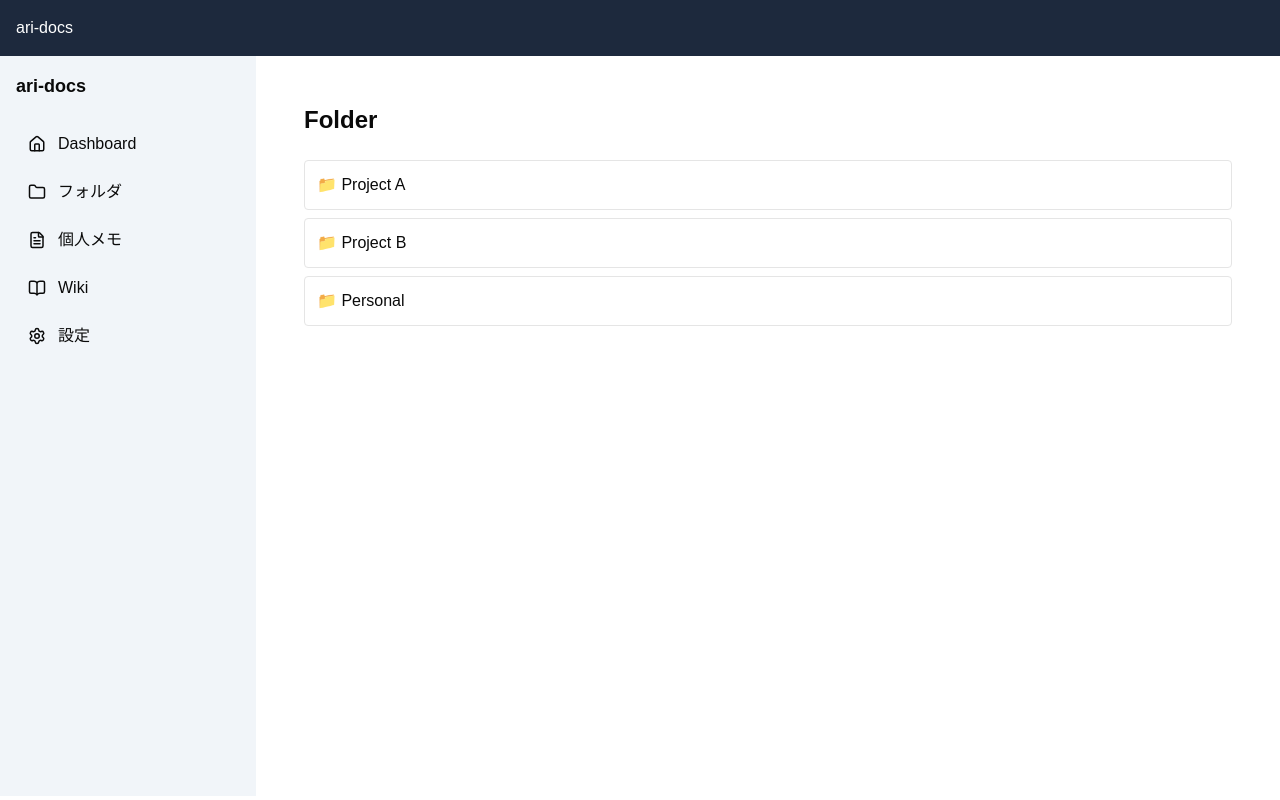
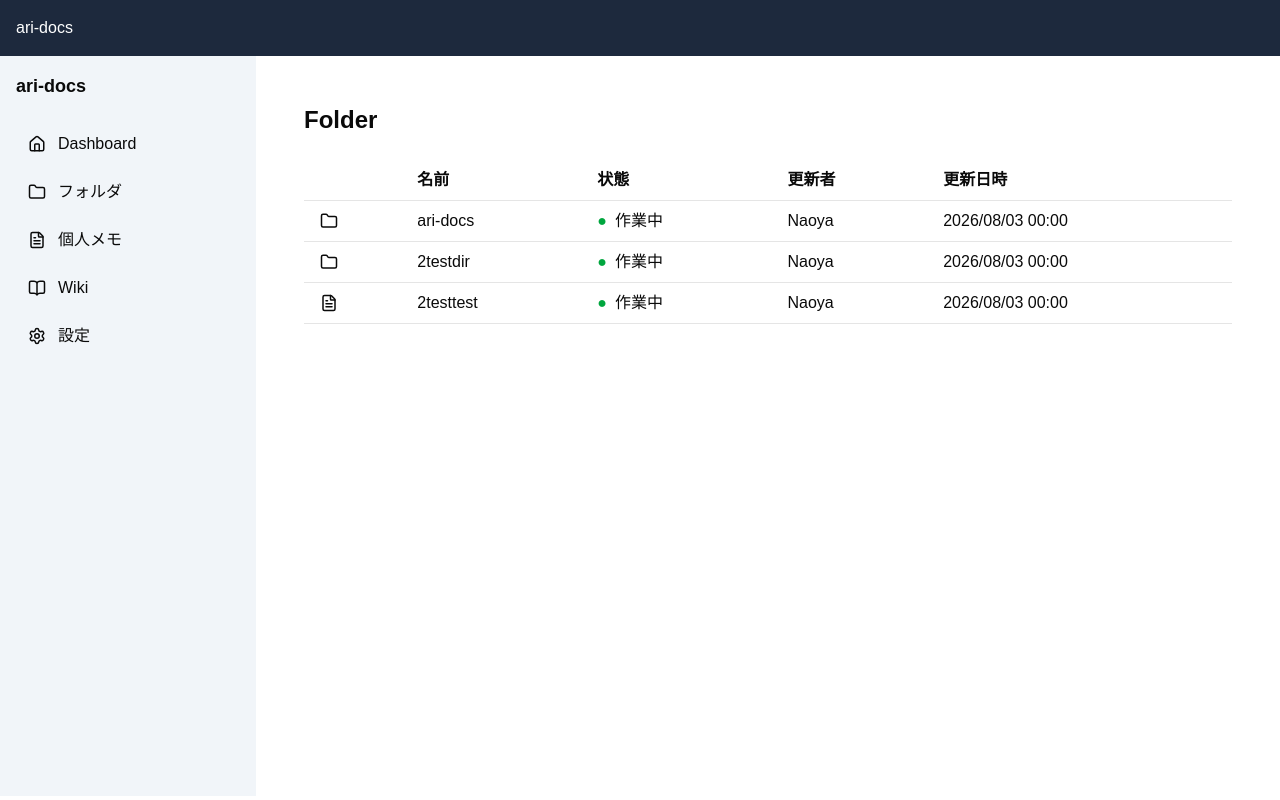
Before and after one commit to NaoyaYokoyama/ari-docs, a React (Vite) app in the folder front/: page /folder in a window 1280 px wide. Built offline with nearby package versions, Linux system fonts and the light colour scheme.

Commit message:
2day
last commit of 2 days

```diff
--- a/front/src/components/FolderTable.tsx
+++ b/front/src/components/FolderTable.tsx
@@ -1,33 +1,35 @@
 import {
-  ColumnDef,
+  Folder as FolderIcon,
+  FileText,
+} from "lucide-react";
+
+import {
   flexRender,
   getCoreRowModel,
   useReactTable,
 } from "@tanstack/react-table";
 
-type Folder = {
-  name: string;
-  status: string;
-  updatedBy: string;
-  updatedAt: string;
-};
+import type { ColumnDef } from "@tanstack/react-table";
+import type { Folder } from "../types/folder";
 
-const data: Folder[] = [
-  {
-    name: "ari-docs",
-    status: "Working",
-    updatedBy: "Naoya",
-    updatedAt: "2026/08/03",
-  },
-  {
-    name: "OSS",
-    status: "Completed",
-    updatedBy: "Naoya",
-    updatedAt: "2026/08/01",
-  },
-];
+import { FolderStatus, FolderStatusInfo } from "../types/folderStatus";
+import { NodeType } from "../types/nodeType";
+import { folders } from "../mock/folder";
 
 const columns: ColumnDef<Folder>[] = [
+  {
+    id: "icon",
+    header: "",
+    cell: ({ row }) => {
+      switch (row.original.type) {
+        case NodeType.Folder:
+          return <FolderIcon size={18} />;
+        case NodeType.File:
+          return <FileText size={18} />;
+      }
+    },
+    enableSorting: false,
+  },
   {
     accessorKey: "name",
     header: "名前",
@@ -35,20 +37,41 @@ const columns: ColumnDef<Folder>[] = [
   {
     accessorKey: "status",
     header: "状態",
+    cell: ({ getValue }) => {
+      const status = getValue<FolderStatus>();
+      const info = FolderStatusInfo[status];
+
+      return (
+        <span className="flex items-center gap-2">
+        <span className={info.color}>●</span>
+        <span>{info.label}</span>
+        </span>
+      );
+    },
   },
   {
-    accessorKey: "updatedBy",
+    accessorKey: "lastUpdatedBy",
     header: "更新者",
   },
   {
     accessorKey: "updatedAt",
-    header: "更新日",
+    header: "更新日時",
+    cell: ({ getValue }) => {
+      const date = new Date(getValue<string>());
+      return date.toLocaleString("ja-JP", {
+        year: "numeric",
+        month: "2-digit",
+        day: "2-digit",
+        hour: "2-digit",
+        minute: "2-digit",
+      });
+    },
   },
 ];
 
 function FolderTable() {
   const table = useReactTable({
-    data,
+    data: folders,
     columns,
     getCoreRowModel: getCoreRowModel(),
   });
@@ -75,10 +98,7 @@ function FolderTable() {
 
     <tbody>
     {table.getRowModel().rows.map((row) => (
-          <tr
-            key={row.id}
-            className="hover:bg-slate-100"
-          >
+      <tr key={row.id} className="hover:bg-slate-100">
       {row.getVisibleCells().map((cell) => (
         <td
         key={cell.id}
--- a/front/src/mock/folder.json
+++ /dev/null
@@ -1,15 +0,0 @@
-[
-  {
-    "id": "1",
-    "name": "ari-docs",
-    "description": "Markdown設計書",
-    "path": "/folder/ari-docs",
-    "fileCount": 128,
-    "size": 35214521,
-    "favorite": true,
-    "tags": ["OSS", "React"],
-    "status": "working",
-    "lastUpdatedBy": "Naoya",
-    "updatedAt": "2026-08-03T10:00:00"
-  }
-]
--- /dev/null
+++ b/front/src/mock/folder.ts
@@ -0,0 +1,45 @@
+import type { Folder } from "../types/folder";
+import { FolderStatus } from "../types/folderStatus";
+import { NodeType } from "../types/nodeType";
+
+export const folders: Folder[] = [
+  {
+    id: "1",
+    name: "ari-docs",
+    path: "/home/naoya/ari-docs",
+    description: "Markdown設計書",
+    fileCount: 35,
+    size: 1024 * 1024,
+    favorite: true,
+    type: NodeType.Folder,
+    status: FolderStatus.Working,
+    lastUpdatedBy: "Naoya",
+    updatedAt: "2026-08-03T00:00:00Z",
+  },
+  {
+    id: "2",
+    name: "2testdir",
+    path: "/home/naoya/ari-docs",
+    description: "Markdown設計書",
+    fileCount: 35,
+    size: 1024 * 1024,
+    favorite: true,
+    type: NodeType.Folder,
+    status: FolderStatus.Working,
+    lastUpdatedBy: "Naoya",
+    updatedAt: "2026-08-03T00:00:00Z",
+  },
+  {
+    id: "3",
+    name: "2testtest",
+    path: "/home/naoya/ari-docs",
+    description: "Markdown設計書",
+    fileCount: 35,
+    size: 1024 * 1024,
+    favorite: true,
+    type: NodeType.File,
+    status: FolderStatus.Working,
+    lastUpdatedBy: "Naoya",
+    updatedAt: "2026-08-03T00:00:00Z",
+  },
+];
--- a/front/src/pages/Folder.tsx
+++ b/front/src/pages/Folder.tsx
@@ -1,3 +1,5 @@
+import FolderTable from "../components/FolderTable";
+
 function Folder() {
   return (
     <div className="p-6">
@@ -5,19 +7,7 @@ function Folder() {
         Folder
       </h1>
 
-      <div className="space-y-2">
-        <div className="rounded border p-3">
-          📁 Project A
-        </div>
-
-        <div className="rounded border p-3">
-          📁 Project B
-        </div>
-
-        <div className="rounded border p-3">
-          📁 Personal
-        </div>
-      </div>
+      <FolderTable />
     </div>
   );
 }
--- a/front/src/types/folderStatus.ts
+++ b/front/src/types/folderStatus.ts
@@ -5,27 +5,21 @@ export enum FolderStatus {
   Hold = "hold",
 }
 
-export const FolderStatusInfo: Record<
-  FolderStatus,
-  {
-    label: string;
-    color: string;
-  }
-> = {
+export const FolderStatusInfo = {
   [FolderStatus.Working]: {
     label: "作業中",
-    color: "bg-green-100 text-green-700",
+    color: "text-green-600",
   },
   [FolderStatus.Review]: {
     label: "レビュー中",
-    color: "bg-yellow-100 text-yellow-700",
+    color: "text-yellow-600",
   },
   [FolderStatus.Completed]: {
     label: "完了",
-    color: "bg-blue-100 text-blue-700",
+    color: "text-blue-600",
   },
   [FolderStatus.Hold]: {
     label: "保留",
-    color: "bg-red-100 text-red-700",
+    color: "text-red-600",
   },
 };
--- /dev/null
+++ b/front/src/types/nodeType.ts
@@ -0,0 +1,4 @@
+export enum NodeType {
+  Folder = "folder",
+  File = "file",
+}
```
Also changed, not shown: 1 other file (tests, documents, lock files or other folders). Lines whose indentation alone changed are shown as unchanged.
